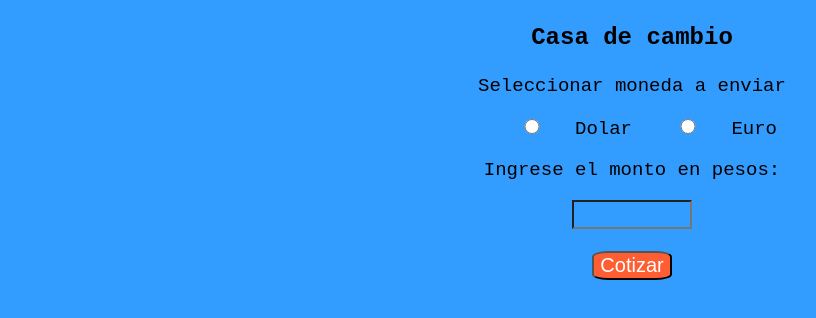
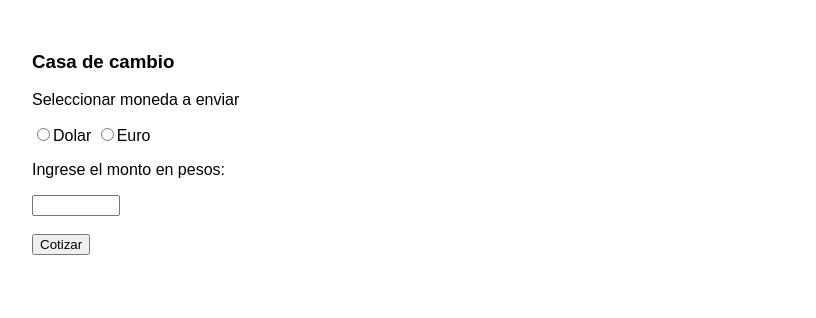
Before and after one commit to JAZAPATA123/pruebaderepositorio, a plain HTML site: page index.html in a window 1280 px wide. Shown: the whole page, without its empty margins (8-824 px from the left). Drawn offline with Linux system fonts and the light colour scheme.

Commit message:
styles.css

```diff
--- a/css/style.css
+++ b/css/style.css
@@ -1,37 +1,66 @@
-* {
-    background-color: rgb(51, 156, 255);
+body {
+	font-family: Arial, sans-serif;
+	max-width: 1200px;
+	margin: 0 auto;
+	padding: 2rem;
 }
 
-h3 {
-    text-align: center;
-    font-size: 24px;
-    font-family: monospace;
+header {
+	text-align: center;
+	margin-bottom: 2rem;
 }
 
-.Formulario {
-    margin: 20px;
-    font-size: 19px;
-    font-family: monospace;
-    text-align: center;
+aside {
+	margin-left: 2rem;
 }
 
-#uno {
-    width: 80px;
-    height: 15px;
+ul {
+	align-items: center;
+	list-style: none;
+	padding: 0;
 }
 
-#dos {
-    width: 80px;
-    height: 15px;
+li {
+	align-items: center;
+	margin-bottom: 1rem;
 }
 
-#valor {
-    font-size: 20px;
+button {
+	background-color: #4CAF50;
+	color: white;
+	padding: 0.5rem 1rem;
+	border: none;
+	border-radius: 0.25rem;
+	cursor: pointer;
 }
 
-#cotizador {
-    font-size: 20px;
-    border-radius: 20%;
-    background-color: rgb(255, 94, 51);
-    color: #ffff;
+button:hover {
+	background-color: #3e8e41;
 }
+.producto {
+    /* Estilos comunes para todos los productos */
+    align-items: center;
+    margin: 10px;
+    padding: 10px;
+    border: 1px solid #ccc;
+}
+
+/* Estilos específicos para cada producto */
+.producto1 img {
+
+    width: 100px;
+    height: 100px;
+
+}
+.producto2 img {
+
+    width: 100px;
+    height: 100px;
+
+}
+.producto3 img {
+
+    width: 100px;
+    height: 100px;
+
+}
```
